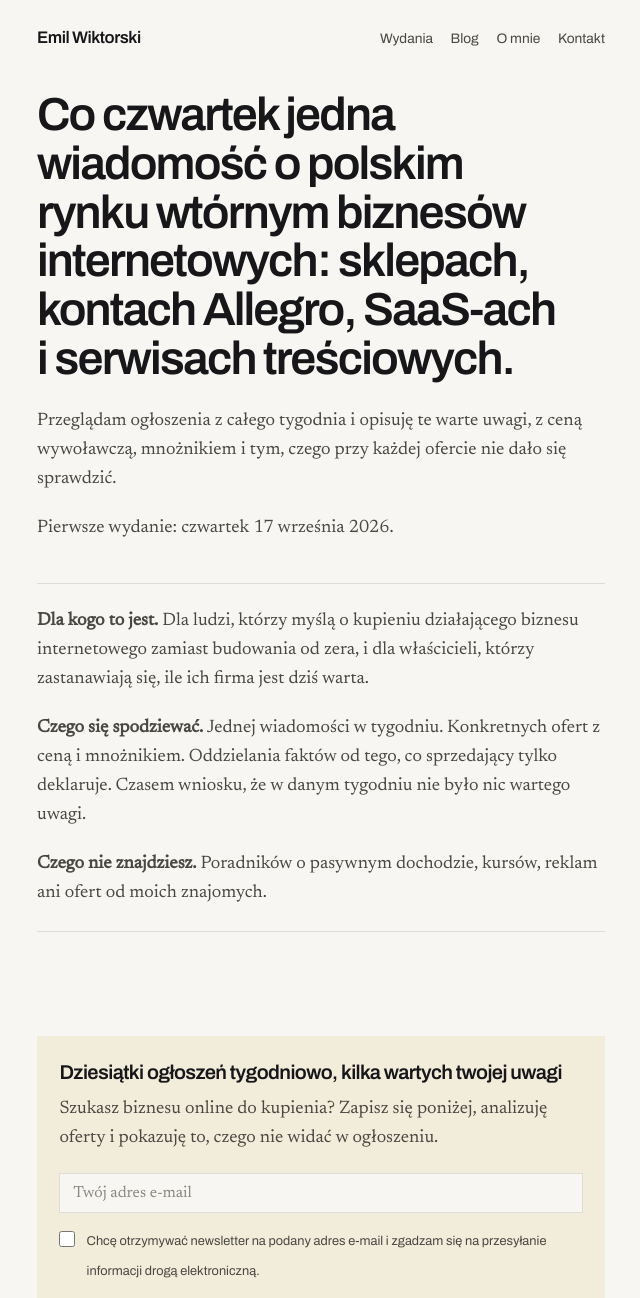
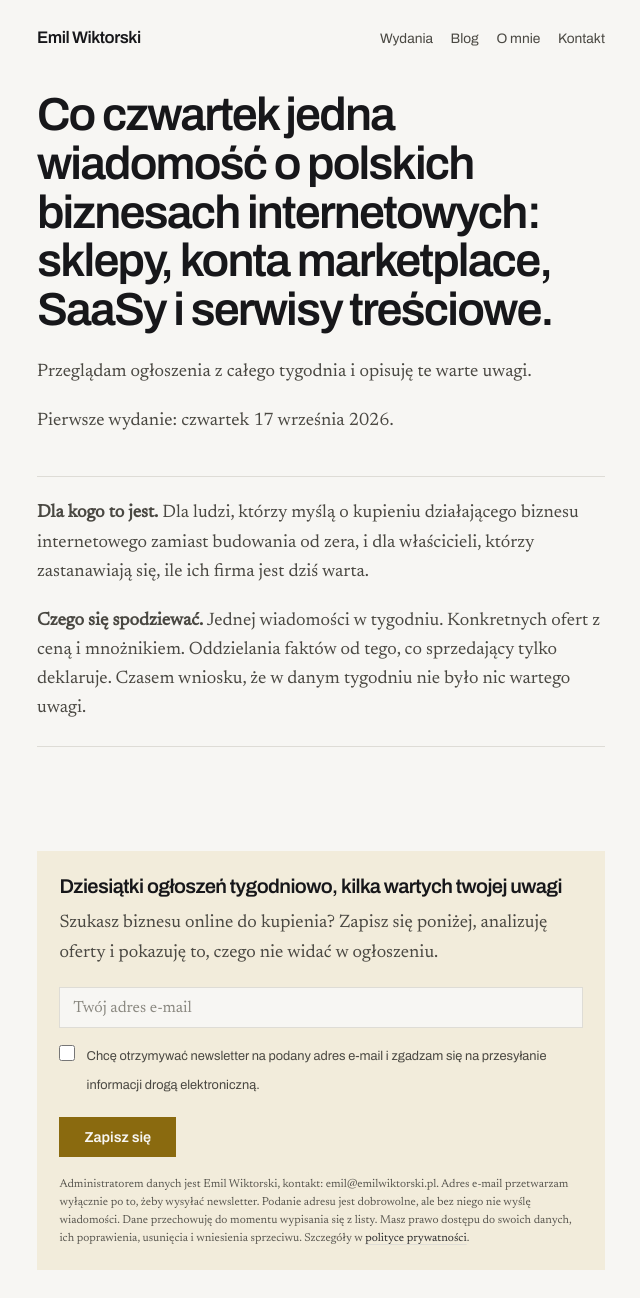
Before and after one commit to EmilWiktorski9/emilwiktorski9.github.io, a Jekyll site: the page built from index.html, in a window 1280 px wide, cut to the strip 0-1298 px from the top of the page. Shown: the whole strip, without its empty margins (319-959 px from the left). Built offline with Jekyll 4.4.1, drawn with Linux system fonts in a browser that asks for light colours.

Commit message:
Poprawki tresci: strona glowna, Wydania i Kontakt
- strona glowna: nowy naglowek, skrocony akapit, usuniete "Czego nie znajdziesz"
- Wydania: zdanie o archiwum tylko gdy sa wydania, inaczej data pierwszego
- Kontakt: etykieta "E-mail:" przed adresem, przepisany akapit o tym, z czym pisac

Co-Authored-By: Claude Opus 4.8 <noreply@anthropic.com>

```diff
--- a/_config.yml
+++ b/_config.yml
@@ -28,7 +28,7 @@ autor: "Emil Wiktorski"
 email: "emil@emilwiktorski.pl"
 
 # --- ZDANIE NA STRONIE GŁÓWNEJ (zmieniaj, kiedy chcesz) ---
-naglowek_glowny: "Co czwartek jedna wiadomość o polskim rynku wtórnym biznesów internetowych: sklepach, kontach Allegro, SaaS-ach i serwisach treściowych."
+naglowek_glowny: "Co czwartek jedna wiadomość o polskich biznesach internetowych: sklepy, konta marketplace, SaaSy i serwisy treściowe."
 
 # --- FORMULARZ ZAPISU ---
 # Gdy dostaniesz kod z MailerLite, wklej go do pliku _includes/zapis.html
--- a/index.html
+++ b/index.html
@@ -3,13 +3,12 @@ layout: default
 ---
 <div class="kolumna proza otwarcie">
   <h1>{{ site.naglowek_glowny }}</h1>
-  <p>Przeglądam ogłoszenia z całego tygodnia i opisuję te warte uwagi, z ceną wywoławczą, mnożnikiem i tym, czego przy każdej ofercie nie dało się sprawdzić.</p>
+  <p>Przeglądam ogłoszenia z całego tygodnia i opisuję te warte uwagi.</p>
   <p>Pierwsze wydanie: czwartek 17 września 2026.</p>
 
   <div class="dla-kogo">
     <p><b>Dla kogo to jest.</b> Dla ludzi, którzy myślą o kupieniu działającego biznesu internetowego zamiast budowania od zera, i dla właścicieli, którzy zastanawiają się, ile ich firma jest dziś warta.</p>
     <p><b>Czego się spodziewać.</b> Jednej wiadomości w tygodniu. Konkretnych ofert z ceną i mnożnikiem. Oddzielania faktów od tego, co sprzedający tylko deklaruje. Czasem wniosku, że w danym tygodniu nie było nic wartego uwagi.</p>
-    <p><b>Czego nie znajdziesz.</b> Poradników o pasywnym dochodzie, kursów, reklam ani ofert od moich znajomych.</p>
   </div>
 </div>
 
```
Also changed, not shown: archiwum.html (+3 -6 lines), kontakt.md (+4 -2 lines).
